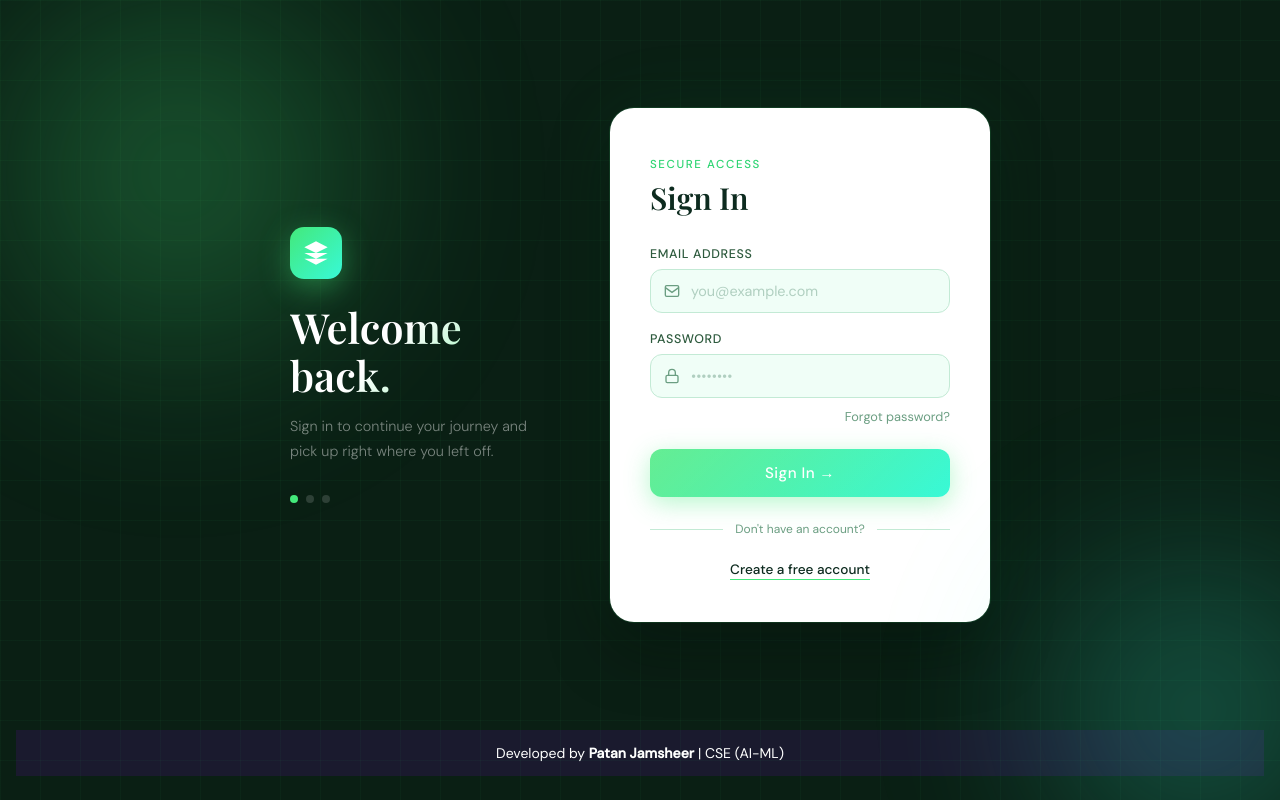
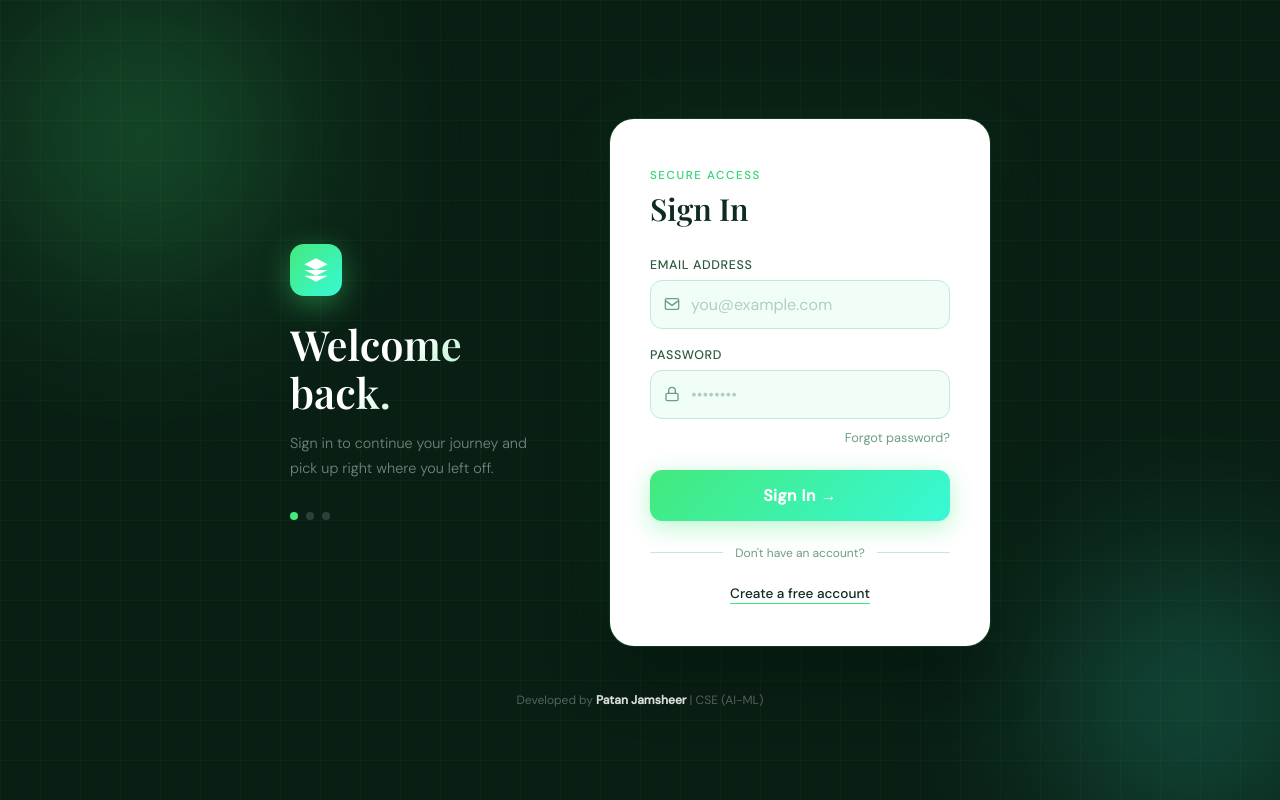
Before and after one commit to patan-jamsheer/campus-lost-found, a Flask app: page / in a window 1280 px wide. Run offline with Flask 3, Linux system fonts and the light colour scheme.

Commit message:
Update login.html

```diff
--- a/templates/login.html
+++ b/templates/login.html
@@ -1,6 +1,8 @@
 <!DOCTYPE html>
 <html>
 <head>
+    <meta charset="UTF-8">
+    <meta name="viewport" content="width=device-width, initial-scale=1.0">
     <title>Login</title>
     <link href="https://fonts.googleapis.com/css2?family=Playfair+Display:wght@400;600&family=DM+Sans:wght@300;400;500&display=swap" rel="stylesheet">
     <style>
@@ -18,307 +20,115 @@
             --border: #c3ead5;
         }
 
+        html, body { height: 100%; }
+
         body {
             font-family: 'DM Sans', sans-serif;
             background: #0a1f14;
+            min-height: 100%;
             display: flex;
-            justify-content: center;
-            align-items: center;
-            min-height: 100vh;
-            overflow: hidden;
+            flex-direction: column;
             position: relative;
+            overflow-x: hidden;
         }
 
         body::before, body::after {
             content: '';
-            position: fixed;
-            border-radius: 50%;
-            filter: blur(80px);
-            opacity: 0.35;
+            position: fixed; border-radius: 50%;
+            filter: blur(80px); opacity: 0.35;
             animation: drift 10s ease-in-out infinite alternate;
-            pointer-events: none;
+            pointer-events: none; z-index: 0;
         }
-        body::before {
-            width: 500px; height: 500px;
-            background: radial-gradient(circle, #43e97b, transparent 70%);
-            top: -100px; left: -100px;
-        }
-        body::after {
-            width: 400px; height: 400px;
-            background: radial-gradient(circle, #38f9d7, transparent 70%);
-            bottom: -80px; right: -80px;
-            animation-delay: -5s;
-        }
-        @keyframes drift {
-            from { transform: translate(0, 0) scale(1); }
-            to   { transform: translate(40px, 30px) scale(1.08); }
+        body::before { width: 400px; height: 400px; background: radial-gradient(circle, #43e97b, transparent 70%); top: -80px; left: -80px; }
+        body::after  { width: 350px; height: 350px; background: radial-gradient(circle, #38f9d7, transparent 70%); bottom: -60px; right: -60px; animation-delay: -5s; }
+        @keyframes drift { from { transform: translate(0,0) scale(1); } to { transform: translate(30px,20px) scale(1.08); } }
+
+        .bg-grid {
+            position: fixed; inset: 0; z-index: 0;
+            background-image: linear-gradient(rgba(67,233,123,0.04) 1px, transparent 1px), linear-gradient(90deg, rgba(67,233,123,0.04) 1px, transparent 1px);
+            background-size: 40px 40px; pointer-events: none;
         }
 
-        .bg-grid {
-            position: fixed; inset: 0;
-            background-image:
-                linear-gradient(rgba(67, 233, 123, 0.04) 1px, transparent 1px),
-                linear-gradient(90deg, rgba(67, 233, 123, 0.04) 1px, transparent 1px);
-            background-size: 40px 40px;
-            pointer-events: none;
+        /* MOBILE: full screen white form */
+        .page-wrap { position: relative; z-index: 10; flex: 1; display: flex; flex-direction: column; }
+        .brand-panel { display: none; }
+        .container { flex: 1; background: var(--white); padding: 52px 26px 40px; display: flex; flex-direction: column; justify-content: center; }
+
+        /* Footer */
+        .footer-bar { position: relative; z-index: 10; text-align: center; padding: 14px; background: #111827; color: rgba(255,255,255,0.55); font-size: 13px; flex-shrink: 0; }
+        .footer-bar b { color: rgba(255,255,255,0.85); }
+
+        /* DESKTOP ≥780px: side by side */
+        @media (min-width: 780px) {
+            body { justify-content: center; align-items: center; padding: 40px 20px 0; }
+            .page-wrap { flex-direction: row; align-items: center; gap: 60px; flex: none; width: auto; }
+            .brand-panel { display: block; color: white; max-width: 260px; animation: slideIn 0.8s cubic-bezier(0.22,1,0.36,1) both; }
+            .container { flex: none; width: 380px; border-radius: 24px; padding: 44px 40px; box-shadow: 0 0 0 1px rgba(67,233,123,0.12), 0 30px 60px rgba(0,0,0,0.35), 0 0 80px rgba(67,233,123,0.08); animation: riseUp 0.8s 0.1s cubic-bezier(0.22,1,0.36,1) both; }
+            .footer-bar { margin-top: 32px; width: 100%; background: transparent; color: rgba(255,255,255,0.3); font-size: 12px; }
         }
+        @keyframes slideIn { from { opacity:0; transform:translateX(-30px); } to { opacity:1; transform:translateX(0); } }
+        @keyframes riseUp  { from { opacity:0; transform:translateY(24px); } to { opacity:1; transform:translateY(0); } }
 
-        .wrapper {
-            position: relative; z-index: 10;
-            display: flex; align-items: center; gap: 60px;
-        }
+        /* Brand panel */
+        .brand-icon { width:52px; height:52px; background:linear-gradient(135deg,var(--green-light),var(--teal)); border-radius:14px; display:flex; align-items:center; justify-content:center; margin-bottom:24px; box-shadow:0 8px 30px rgba(67,233,123,0.4); }
+        .brand-icon svg { width:28px; height:28px; fill:white; }
+        .brand-panel h1 { font-family:'Playfair Display',serif; font-size:2.6rem; line-height:1.15; font-weight:600; margin-bottom:16px; background:linear-gradient(135deg,#fff 40%,#43e97b); -webkit-background-clip:text; background-clip:text; -webkit-text-fill-color:transparent; }
+        .brand-panel p { font-size:0.9rem; color:rgba(255,255,255,0.45); line-height:1.7; font-weight:300; }
+        .brand-dots { display:flex; gap:8px; margin-top:32px; }
+        .brand-dots span { width:8px; height:8px; border-radius:50%; background:rgba(255,255,255,0.15); }
+        .brand-dots span:first-child { background:var(--green-light); }
 
-        .brand-panel {
-            color: white; max-width: 260px;
-            animation: slideIn 0.8s cubic-bezier(0.22, 1, 0.36, 1) both;
-        }
-        @keyframes slideIn {
-            from { opacity: 0; transform: translateX(-30px); }
-            to   { opacity: 1; transform: translateX(0); }
-        }
+        /* Card components */
+        .card-header { margin-bottom:28px; }
+        .card-header span { font-size:0.72rem; font-weight:500; letter-spacing:0.14em; text-transform:uppercase; color:var(--green-mid); }
+        .card-header h2 { font-family:'Playfair Display',serif; font-size:1.9rem; font-weight:600; color:var(--text-dark); margin-top:4px; }
 
-        .brand-icon {
-            width: 52px; height: 52px;
-            background: linear-gradient(135deg, var(--green-light), var(--teal));
-            border-radius: 14px;
-            display: flex; align-items: center; justify-content: center;
-            margin-bottom: 24px;
-            box-shadow: 0 8px 30px rgba(67, 233, 123, 0.4);
-        }
-        .brand-icon svg { width: 28px; height: 28px; fill: white; }
+        .error-banner { background:#fff0f0; border:1px solid #ffcccc; border-left:3px solid #e74c3c; color:#c0392b; font-size:0.82rem; padding:10px 14px; border-radius:10px; margin-bottom:20px; font-weight:500; display:flex; align-items:center; gap:8px; animation:shake 0.4s cubic-bezier(0.36,0.07,0.19,0.97); }
+        .error-banner svg { width:15px; height:15px; stroke:#e74c3c; fill:none; stroke-width:2; flex-shrink:0; }
+        @keyframes shake { 0%,100%{transform:translateX(0);} 20%{transform:translateX(-6px);} 40%{transform:translateX(6px);} 60%{transform:translateX(-4px);} 80%{transform:translateX(4px);} }
 
-        .brand-panel h1 {
-            font-family: 'Playfair Display', serif;
-            font-size: 2.6rem; line-height: 1.15; font-weight: 600;
-            margin-bottom: 16px;
-            background: linear-gradient(135deg, #fff 40%, #43e97b);
-            -webkit-background-clip: text; -webkit-text-fill-color: transparent;
+        .field { margin-bottom:18px; }
+        .field label { display:block; font-size:0.78rem; font-weight:500; letter-spacing:0.05em; color:var(--text-mid); margin-bottom:7px; text-transform:uppercase; }
+        .input-wrap { position:relative; }
+        .input-icon { position:absolute; left:14px; top:50%; transform:translateY(-50%); color:var(--text-soft); pointer-events:none; display:flex; }
+        .input-icon svg { width:16px; height:16px; }
 
-        -webkit-background-clip: text;
-background-clip: text;
--webkit-text-fill-color: transparent;
-        }
-        .brand-panel p {
-            font-size: 0.9rem; color: rgba(255,255,255,0.45);
-            line-height: 1.7; font-weight: 300;
-        }
-        .brand-dots { display: flex; gap: 8px; margin-top: 32px; }
-        .brand-dots span {
-            width: 8px; height: 8px; border-radius: 50%;
-            background: rgba(255,255,255,0.15);
-        }
-        .brand-dots span:first-child { background: var(--green-light); }
+        input[type="email"], input[type="password"] { width:100%; padding:13px 14px 13px 40px; background:var(--input-bg); border:1.5px solid var(--border); border-radius:12px; font-family:'DM Sans',sans-serif; font-size:1rem; color:var(--text-dark); transition:border-color 0.2s,box-shadow 0.2s,background 0.2s; outline:none; }
+        input:focus { border-color:var(--green-light); background:#fff; box-shadow:0 0 0 4px rgba(67,233,123,0.12); }
+        input::placeholder { color:#b0cfc0; }
+        input.field-error { border-color:#e74c3c !important; background:#fff8f8 !important; box-shadow:0 0 0 4px rgba(231,76,60,0.1) !important; }
+        .field-hint { font-size:0.73rem; color:#e74c3c; margin-top:6px; padding-left:2px; font-weight:500; display:flex; align-items:center; gap:5px; }
+        .field-hint svg { width:12px; height:12px; stroke:#e74c3c; fill:none; stroke-width:2.5; flex-shrink:0; }
 
-        .container {
-            background: var(--white);
-            border-radius: 24px; padding: 44px 40px; width: 380px;
-            box-shadow:
-                0 0 0 1px rgba(67, 233, 123, 0.12),
-                0 30px 60px rgba(0, 0, 0, 0.35),
-                0 0 80px rgba(67, 233, 123, 0.08);
-            animation: riseUp 0.8s 0.1s cubic-bezier(0.22, 1, 0.36, 1) both;
-        }
-        @keyframes riseUp {
-            from { opacity: 0; transform: translateY(24px); }
-            to   { opacity: 1; transform: translateY(0); }
-        }
+        .form-footer { display:flex; justify-content:flex-end; margin-bottom:24px; margin-top:-8px; }
+        .form-footer a { font-size:0.8rem; color:var(--text-soft); text-decoration:none; transition:color 0.2s; }
+        .form-footer a:hover { color:var(--green-mid); }
 
-        .card-header { margin-bottom: 28px; }
-        .card-header span {
-            font-size: 0.72rem; font-weight: 500;
-            letter-spacing: 0.14em; text-transform: uppercase;
-            color: var(--green-mid);
-        }
-        .card-header h2 {
-            font-family: 'Playfair Display', serif;
-            font-size: 1.9rem; font-weight: 600;
-            color: var(--text-dark); margin-top: 4px;
-        }
+        button[type="submit"] { width:100%; padding:15px; background:linear-gradient(135deg,var(--green-light) 0%,var(--teal) 100%); color:white; border:none; border-radius:12px; font-family:'DM Sans',sans-serif; font-size:1rem; font-weight:600; letter-spacing:0.03em; cursor:pointer; transition:transform 0.18s,box-shadow 0.18s; box-shadow:0 6px 24px rgba(67,233,123,0.38); }
+        button[type="submit"]:hover { transform:translateY(-2px); box-shadow:0 10px 32px rgba(67,233,123,0.5); }
+        button[type="submit"]:active { transform:translateY(0); }
 
-        /* ── Error banner (generic) ── */
-        .error-banner {
-            background: #fff0f0;
-            border: 1px solid #ffcccc;
-            border-left: 3px solid #e74c3c;
-            color: #c0392b;
-            font-size: 0.82rem;
-            padding: 10px 14px;
-            border-radius: 10px;
-            margin-bottom: 20px;
-            font-weight: 500;
-            display: flex; align-items: center; gap: 8px;
-            animation: shake 0.4s cubic-bezier(0.36,0.07,0.19,0.97);
-        }
-        .error-banner svg { width: 15px; height: 15px; stroke: #e74c3c; fill: none; stroke-width: 2; flex-shrink: 0; }
+        .divider { display:flex; align-items:center; gap:12px; margin:24px 0; }
+        .divider::before, .divider::after { content:''; flex:1; height:1px; background:var(--border); }
+        .divider span { font-size:0.75rem; color:var(--text-soft); white-space:nowrap; }
 
-        @keyframes shake {
-            0%,100% { transform: translateX(0); }
-            20%      { transform: translateX(-6px); }
-            40%      { transform: translateX(6px); }
-            60%      { transform: translateX(-4px); }
-            80%      { transform: translateX(4px); }
-        }
-
-        .field { margin-bottom: 18px; }
-        .field label {
-            display: block; font-size: 0.78rem; font-weight: 500;
-            letter-spacing: 0.05em; color: var(--text-mid);
-            margin-bottom: 7px; text-transform: uppercase;
-        }
-
-        .input-wrap { position: relative; }
-        .input-icon {
-            position: absolute; left: 14px; top: 50%;
-            transform: translateY(-50%);
-            color: var(--text-soft); pointer-events: none; display: flex;
-        }
-        .input-icon svg { width: 16px; height: 16px; }
-
-        input[type="email"],
-        input[type="password"] {
-            width: 100%;
-            padding: 12px 14px 12px 40px;
-            background: var(--input-bg);
-            border: 1.5px solid var(--border);
-            border-radius: 12px;
-            font-family: 'DM Sans', sans-serif;
-            font-size: 0.9rem; color: var(--text-dark);
-            transition: border-color 0.2s, box-shadow 0.2s, background 0.2s;
-            outline: none;
-        }
-        input:focus {
-            border-color: var(--green-light);
-            background: #fff;
-            box-shadow: 0 0 0 4px rgba(67, 233, 123, 0.12);
-        }
-        input::placeholder { color: #b0cfc0; }
-
-        /* Red highlight on wrong field */
-        input.field-error {
-            border-color: #e74c3c !important;
-            background: #fff8f8 !important;
-            box-shadow: 0 0 0 4px rgba(231,76,60,0.1) !important;
-        }
-        .field-hint {
-            font-size: 0.73rem; color: #e74c3c;
-            margin-top: 6px; padding-left: 2px;
-            font-weight: 500;
-            display: flex; align-items: center; gap: 5px;
-        }
-        .field-hint svg { width: 12px; height: 12px; stroke: #e74c3c; fill: none; stroke-width: 2.5; flex-shrink: 0; }
-
-        .form-footer {
-            display: flex; justify-content: flex-end;
-            margin-bottom: 24px; margin-top: -8px;
-        }
-        .form-footer a {
-            font-size: 0.8rem; color: var(--text-soft);
-            text-decoration: none; transition: color 0.2s;
-        }
-        .form-footer a:hover { color: var(--green-mid); }
-
-        button[type="submit"] {
-            width: 100%; padding: 14px;
-            background: linear-gradient(135deg, var(--green-light) 0%, var(--teal) 100%);
-            color: white; border: none; border-radius: 12px;
-            font-family: 'DM Sans', sans-serif;
-            font-size: 0.95rem; font-weight: 500; letter-spacing: 0.03em;
-            cursor: pointer; position: relative; overflow: hidden;
-            transition: transform 0.18s, box-shadow 0.18s;
-            box-shadow: 0 6px 24px rgba(67, 233, 123, 0.38);
-        }
-        button[type="submit"]::after {
-            content: ''; position: absolute; inset: 0;
-            background: linear-gradient(135deg, rgba(255,255,255,0.18), transparent);
-        }
-        button[type="submit"]:hover {
-            transform: translateY(-2px);
-            box-shadow: 0 10px 32px rgba(67, 233, 123, 0.5);
-        }
-        button[type="submit"]:active { transform: translateY(0); }
-
-        .divider {
-            display: flex; align-items: center; gap: 12px; margin: 24px 0;
-        }
-        .divider::before, .divider::after {
-            content: ''; flex: 1; height: 1px; background: var(--border);
-        }
-        .divider span { font-size: 0.75rem; color: var(--text-soft); white-space: nowrap; }
-
-        .signup-link { text-align: center; font-size: 0.85rem; color: var(--text-soft); }
-        .signup-link a {
-            color: var(--text-dark); font-weight: 500;
-            text-decoration: none;
-            border-bottom: 1.5px solid var(--green-light);
-            padding-bottom: 1px; transition: color 0.2s;
-        }
-        .signup-link a:hover { color: var(--green-mid); }
-
-        /* ── DESKTOP: side-by-side brand + form ── */
-        body {
-            flex-direction: column;
-            justify-content: center;
-            align-items: center;
-            padding: 24px 16px;
-            gap: 0;
-        }
-
-        .page-wrap {
-            display: flex;
-            align-items: center;
-            justify-content: center;
-            gap: 60px;
-            width: 100%;
-            flex: 1;
-        }
-
-        .footer-bar {
-            width: 100%;
-            text-align: center;
-            padding: 14px;
-            background: #1a1a2e;
-            color: #fff;
-            font-size: 14px;
-            flex-shrink: 0;
-            margin-top: 24px;
-        }
-
-        /* ── TABLET ── */
-        @media (max-width: 820px) {
-            .brand-panel { display: none; }
-            .page-wrap { gap: 0; }
-            .container { width: 380px; }
-        }
-
-        /* ── MOBILE ── */
-        @media (max-width: 500px) {
-            body { padding: 0; }
-            .page-wrap { align-items: stretch; min-height: 100vh; }
-            .container {
-                width: 100%;
-                min-height: 100vh;
-                border-radius: 0;
-                padding: 40px 22px;
-                box-shadow: none;
-            }
-            .footer-bar { margin-top: 0; }
-        }
+        .signup-link { text-align:center; font-size:0.85rem; color:var(--text-soft); }
+        .signup-link a { color:var(--text-dark); font-weight:500; text-decoration:none; border-bottom:1.5px solid var(--green-light); padding-bottom:1px; transition:color 0.2s; }
+        .signup-link a:hover { color:var(--green-mid); }
     </style>
 </head>
 <body>
-
 <div class="bg-grid"></div>
 
 <div class="page-wrap">
+
     <div class="brand-panel">
         <div class="brand-icon">
             <svg viewBox="0 0 24 24"><path d="M12 2L2 7l10 5 10-5-10-5zM2 17l10 5 10-5M2 12l10 5 10-5"/></svg>
         </div>
         <h1>Welcome back.</h1>
         <p>Sign in to continue your journey and pick up right where you left off.</p>
-        <div class="brand-dots">
-            <span></span><span></span><span></span>
-        </div>
+        <div class="brand-dots"><span></span><span></span><span></span></div>
     </div>
 
     <div class="container">
@@ -339,7 +149,6 @@ background-clip: text;
             </div>
         {% endif %}
 
-
         {% with messages = get_flashed_messages(with_categories=true) %}
         {% if messages %}
         {% for category, message in messages %}
@@ -349,65 +158,42 @@ background-clip: text;
         {% endfor %}
         {% endif %}
         {% endwith %}
+
         <form action="/login" method="POST">
-
             <div class="field">
                 <label for="email">Email Address</label>
                 <div class="input-wrap">
-                    <span class="input-icon">
-                        <svg viewBox="0 0 24 24" fill="none" stroke="currentColor" stroke-width="2">
-                            <rect x="2" y="4" width="20" height="16" rx="2"/><path d="m2 7 10 7 10-7"/>
-                        </svg>
-                    </span>
-                    <input type="email" id="email" name="email"
-                           placeholder="you@example.com" required
+                    <span class="input-icon"><svg viewBox="0 0 24 24" fill="none" stroke="currentColor" stroke-width="2"><rect x="2" y="4" width="20" height="16" rx="2"/><path d="m2 7 10 7 10-7"/></svg></span>
+                    <input type="email" id="email" name="email" placeholder="you@example.com" required
                            value="{{ submitted_email if submitted_email else '' }}"
                            class="{{ 'field-error' if error == 'not_found' else '' }}">
                 </div>
                 {% if error == 'not_found' %}
-                <div class="field-hint">
-                    <svg viewBox="0 0 24 24"><circle cx="12" cy="12" r="10"/><line x1="12" y1="8" x2="12" y2="12"/><line x1="12" y1="16" x2="12.01" y2="16"/></svg>
-                    This email is not registered
-                </div>
+                <div class="field-hint"><svg viewBox="0 0 24 24"><circle cx="12" cy="12" r="10"/><line x1="12" y1="8" x2="12" y2="12"/><line x1="12" y1="16" x2="12.01" y2="16"/></svg>This email is not registered</div>
                 {% endif %}
             </div>
 
             <div class="field">
                 <label for="password">Password</label>
                 <div class="input-wrap">
-                    <span class="input-icon">
-                        <svg viewBox="0 0 24 24" fill="none" stroke="currentColor" stroke-width="2">
-                            <rect x="3" y="11" width="18" height="11" rx="2"/><path d="M7 11V7a5 5 0 0 1 10 0v4"/>
-                        </svg>
-                    </span>
-                    <input type="password" id="password" name="password"
-                           placeholder="••••••••" required
+                    <span class="input-icon"><svg viewBox="0 0 24 24" fill="none" stroke="currentColor" stroke-width="2"><rect x="3" y="11" width="18" height="11" rx="2"/><path d="M7 11V7a5 5 0 0 1 10 0v4"/></svg></span>
+                    <input type="password" id="password" name="password" placeholder="••••••••" required
                            class="{{ 'field-error' if error == 'wrong_password' else '' }}">
                 </div>
                 {% if error == 'wrong_password' %}
-                <div class="field-hint">
-                    <svg viewBox="0 0 24 24"><circle cx="12" cy="12" r="10"/><line x1="12" y1="8" x2="12" y2="12"/><line x1="12" y1="16" x2="12.01" y2="16"/></svg>
-                    Wrong password — <a href="/forgot_password" style="color:#e74c3c;font-weight:600;">reset it?</a>
-                </div>
+                <div class="field-hint"><svg viewBox="0 0 24 24"><circle cx="12" cy="12" r="10"/><line x1="12" y1="8" x2="12" y2="12"/><line x1="12" y1="16" x2="12.01" y2="16"/></svg>Wrong password — <a href="/forgot_password" style="color:#e74c3c;font-weight:600;">reset it?</a></div>
                 {% endif %}
             </div>
 
-            <div class="form-footer">
-                <a href="/forgot_password">Forgot password?</a>
-            </div>
-
+            <div class="form-footer"><a href="/forgot_password">Forgot password?</a></div>
             <button type="submit">Sign In →</button>
-
         </form>
 
         <div class="divider"><span>Don't have an account?</span></div>
+        <p class="signup-link"><a href="/signup">Create a free account</a></p>
+    </div>
 
-        <p class="signup-link">
-            <a href="/signup">Create a free account</a>
-        </p>
-    </div><!-- /.container -->
-
-</div><!-- /.page-wrap -->
+</div>
 
 <div class="footer-bar">Developed by <b>Patan Jamsheer</b> | CSE (AI-ML)</div>
 </body>
```
Lines whose indentation alone changed are shown as unchanged.
